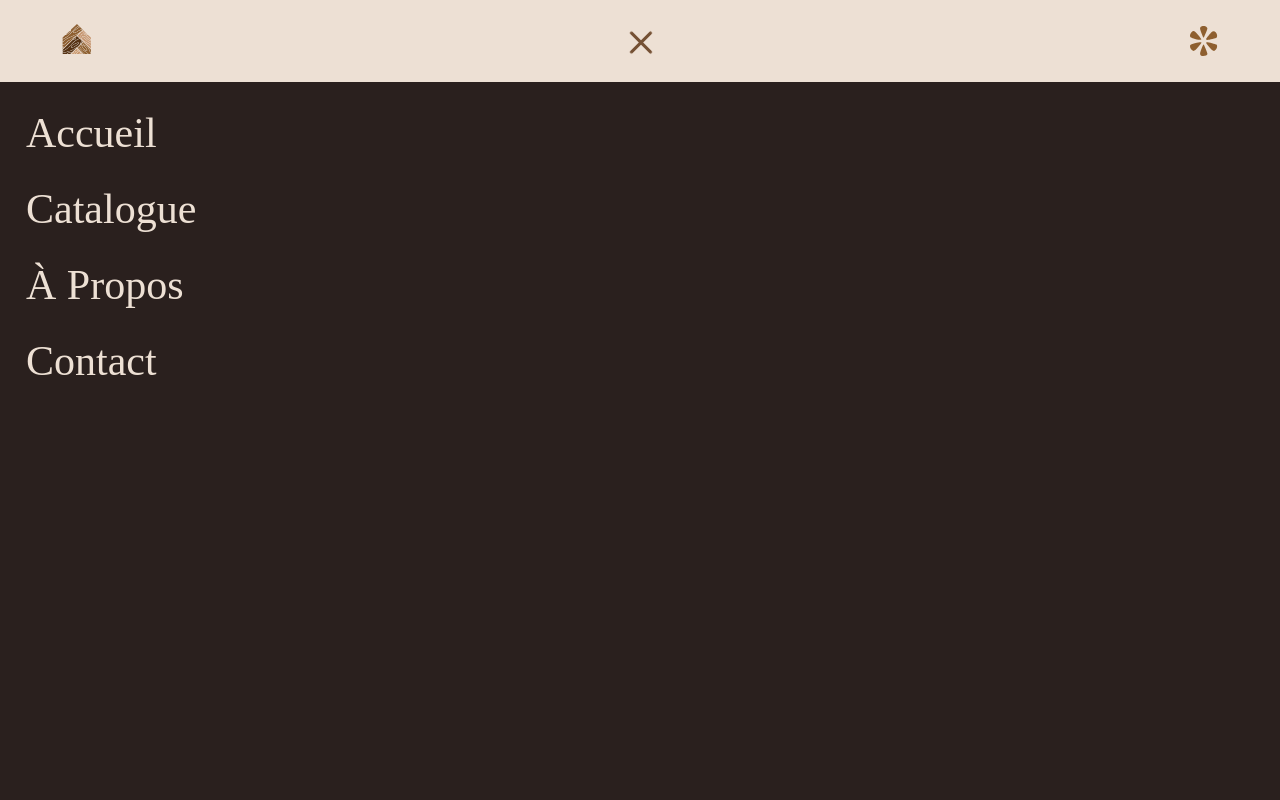
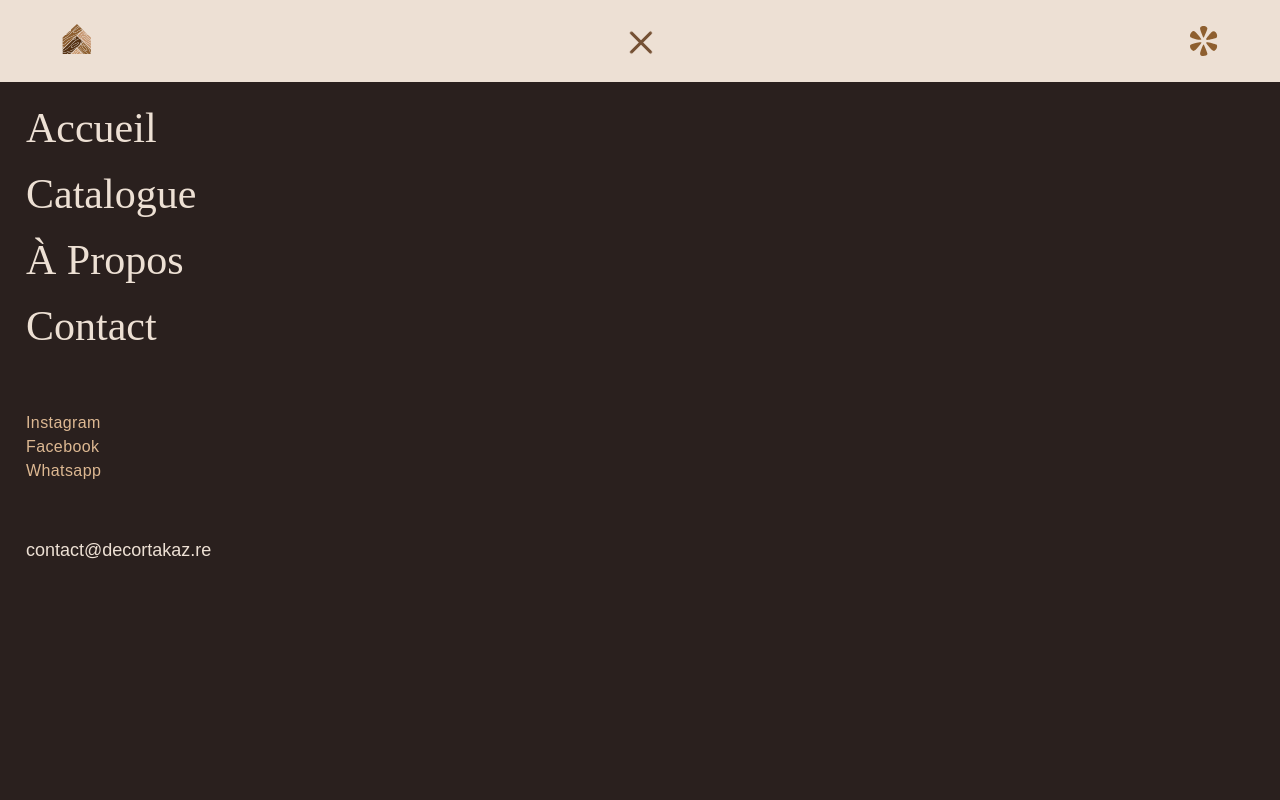
Before and after one commit to vittoriobusatta/DecorTakaz, a Next.js app: page / in a window 1280 px wide. Both pictures are taken after a click on the button "menu". Shown: the top 800 px of the page. Built offline with nearby package versions, Linux system fonts and the light colour scheme; a small style sheet from the web is missing.

Commit message:
somes changes

```diff
--- a/components/Menu.js
+++ b/components/Menu.js
@@ -31,11 +31,11 @@ function Menu({ setOpenMenu, openMenu, menuContainer, listitems }) {
         const listElements = ref;
         tl.fromTo(
           listElements,
-          { y: "50%", clipPath: "polygon(0% 0%, 100% 0%, 100% 0%, 0% 40%)" },
+          { y: "100%", clipPath: "polygon(0% 0%, 100% 0%, 100% 0%, 0% 40%)" },
           {
             delay: 0.4 * (index + 1),
             y: 0,
-            duration: 1.2,
+            duration: 1,
             opacity: 1,
             ease: "power4.out",
             clipPath: "polygon(0% 0%, 100% 0%, 100% 100%, 0% 100%)",
@@ -65,7 +65,8 @@ function Menu({ setOpenMenu, openMenu, menuContainer, listitems }) {
 
   return (
     <section ref={menuContainer} className="menu">
-      <ul>
+      <div className="menu_container">
+        <ul className="list_container">
           <Link href="/">
             <div className="hidden">
               <li ref={(el) => (listitems.current[0] = el)}>Accueil</li>
@@ -87,6 +88,15 @@ function Menu({ setOpenMenu, openMenu, menuContainer, listitems }) {
             </div>
           </Link>
         </ul>
+        <ul className="socials_links">
+          <li>Instagram</li>
+          <li>Facebook</li>
+          <li>Whatsapp</li>
+        </ul>
+        <div className="email_links">
+          <a href="mailto:contact@decortakaz.re">contact@decortakaz.re</a>
+        </div>
+      </div>
     </section>
   );
 }
--- a/styles/03-globals/_menu.scss
+++ b/styles/03-globals/_menu.scss
@@ -9,27 +9,49 @@
   z-index: 1;
   height: calc(100% + $safe_area_inset_top);
   opacity: 0;
-  & ul {
+  display: flex;
+  align-items: flex-start;
+  flex-direction: column;
+  & .list_container {
+    display: flex;
+    flex-direction: column;
     margin-top: 60px;
-    height: 100%;
-    display: flex;
-    align-items: flex-start;
-    flex-direction: column;
     gap: 18px;
-    padding: 44px 26px;
+    & a {
+      color: #ede0d4;
+      font-family: "Manrope";
+      font-style: normal;
+      font-weight: 500;
+      font-size: 42px;
+      text-align: left;
+    }
     & li {
       opacity: 0;
       transition: clip-path 0.5s ease-out;
     }
   }
-  & a {
-    color: #ede0d4;
-    font-family: "Manrope";
-    font-style: normal;
-    font-weight: 500;
-    font-size: 42px;
-    line-height: 58px;
-    text-align: left;
-    color: #ede0d4;
+  & .socials_links {
+    display: flex;
+    flex-direction: column;
+    margin-top: 8vh;
+    gap: 6px;
+    & li {
+      color: #ddb892;
+      font-weight: 500;
+      letter-spacing: 0.4px;
+    }
+  }
+  & .email_links {
+    margin-top: 60px;
+    & a {
+      color: #ede0d4;
+      font-size: 18px;
+    }
   }
 }
+
+.menu_container {
+  width: 100%;
+  height: 100%;
+  padding: 44px 26px;
+}
```
Lines whose indentation alone changed are shown as unchanged.
